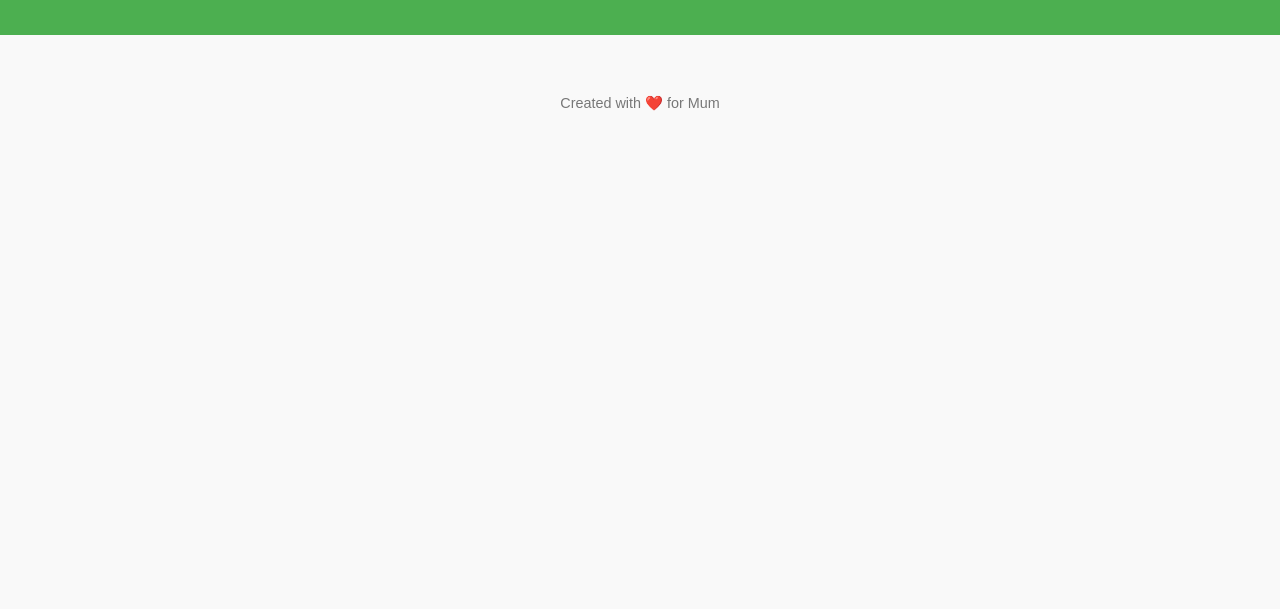
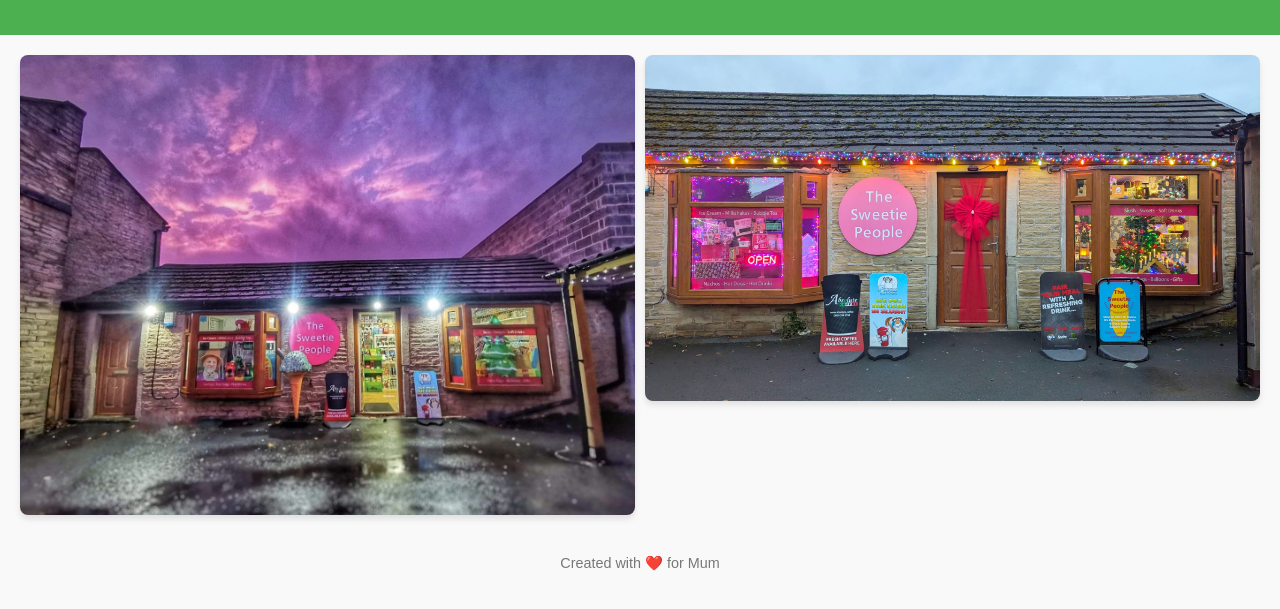
Before and after one commit to photojessy/photo-album, a plain HTML site: page index.html in a window 1280 px wide. Shown: the part 77-686 px from the top of the page. Drawn offline with Linux system fonts and the light colour scheme.

Commit message:
Update index.html
Add images to gallery

```diff
--- a/index.html
+++ b/index.html
@@ -12,7 +12,10 @@
     </header>
     <main>
         <div class="gallery">
-            <!-- Images will go here -->
+    <img src="images/1.jpg" alt="A beautiful sunset">
+    <img src="images/2.jpg" alt="Shop">
+</div>
+
         </div>
     </main>
     <footer>
```
